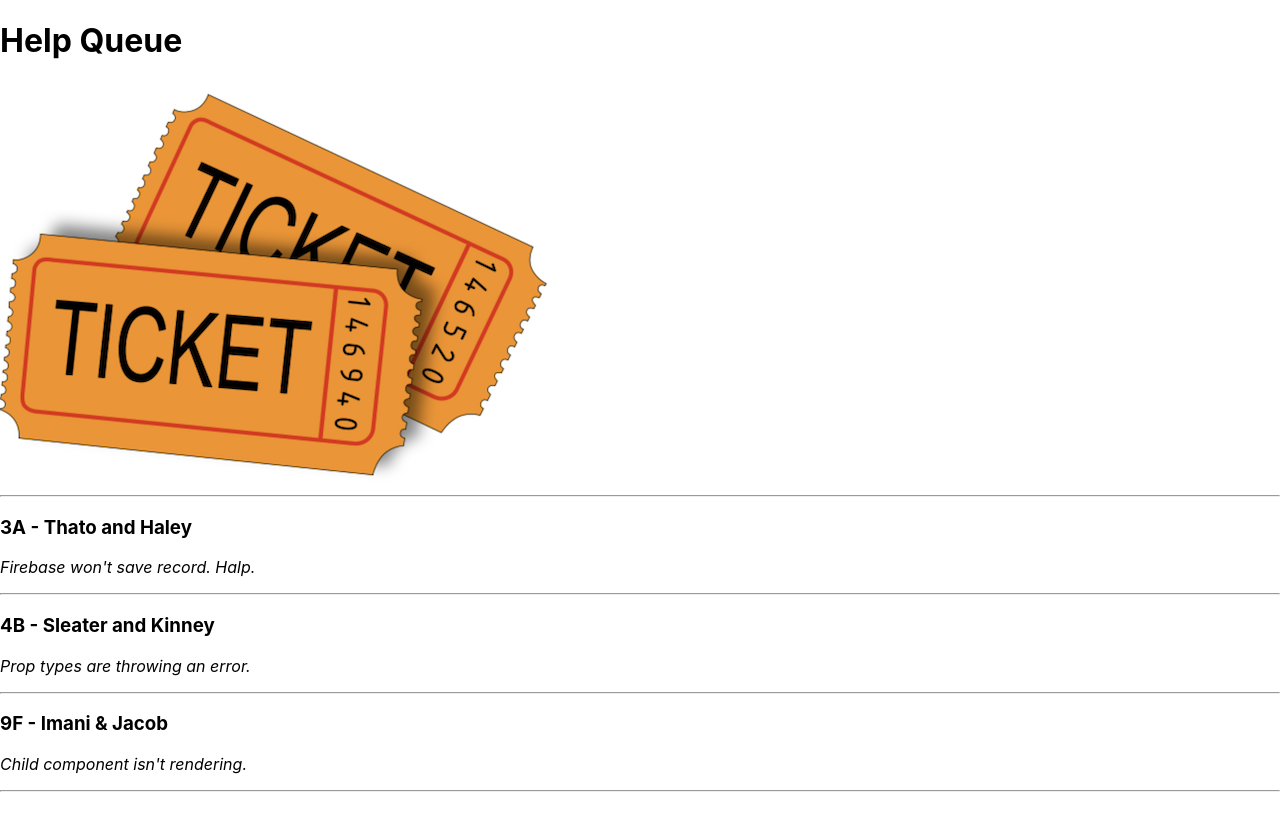
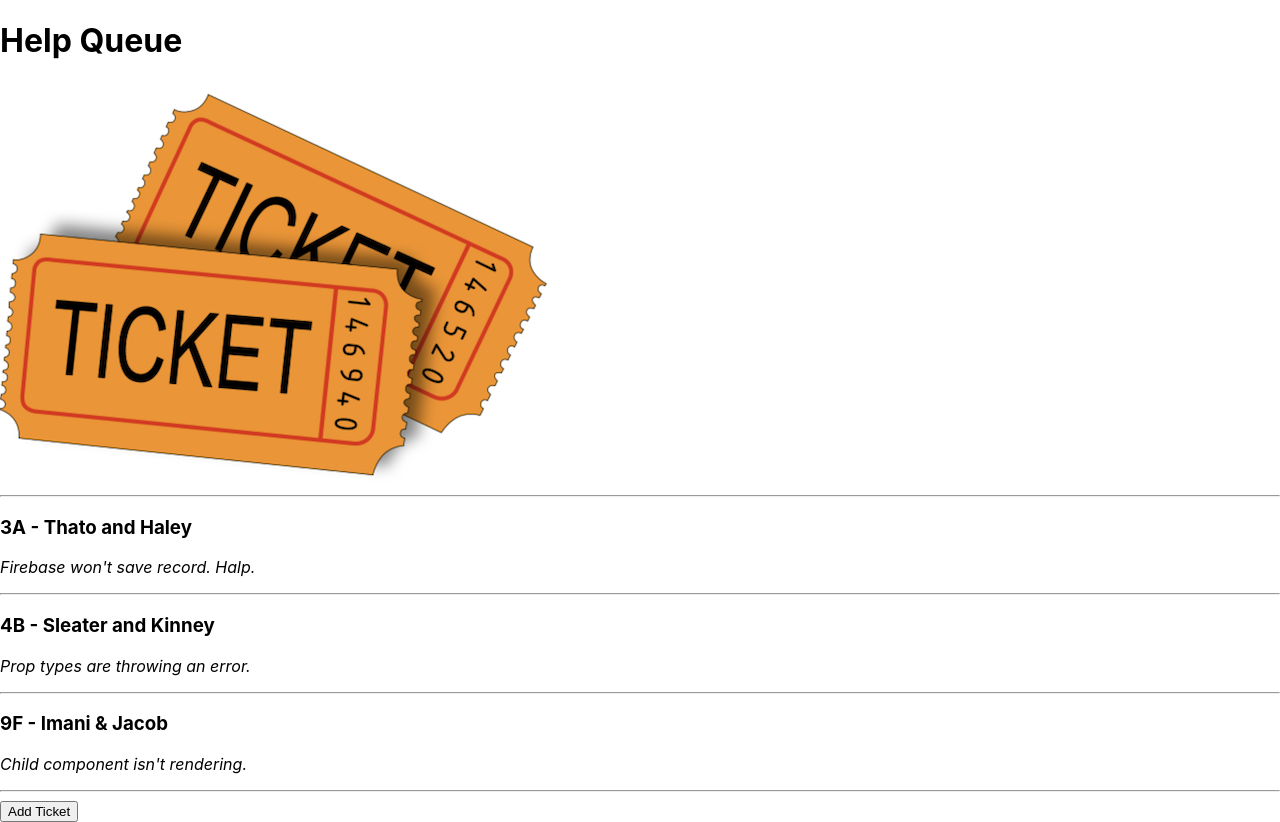
Before and after one commit to DrewAPeterson7671/react-practice2, a React (Create React App) app: page / in a window 1280 px wide. Before the commit the page ends 800 px from the top, so only its background shows below. Built offline with nearby package versions, Linux system fonts and the light colour scheme.

Commit message:
Add functionality to toggle ticket list and new form on ticket controll

```diff
--- a/src/components/TicketControl.js
+++ b/src/components/TicketControl.js
@@ -11,16 +11,26 @@
     };
   }
 
+  handleClick = () => {
+    this.setState(prevState => ({
+      formVisibleOnPage: !prevState.formVisibleOnPage
+    }));
+  }
+
   render(){
     let currentlyVisibleState = null;
+    let buttonText = null;
     if (this.state.formVisibleOnPage) {
-      currentlyVisibleState = <NewTicketForm />
+      currentlyVisibleState = <NewTicketForm />;
+      buttonText = "Return to Ticket List";
     } else {
-      currentlyVisibleState = <TicketList />
+      currentlyVisibleState = <TicketList />;
+      buttonText = "Add Ticket";
     }
     return (
       <React.Fragment>
         {currentlyVisibleState}
+        <button onClick={this.handleClick}>{buttonText}</button>
       </React.Fragment>
     );
   }
```
